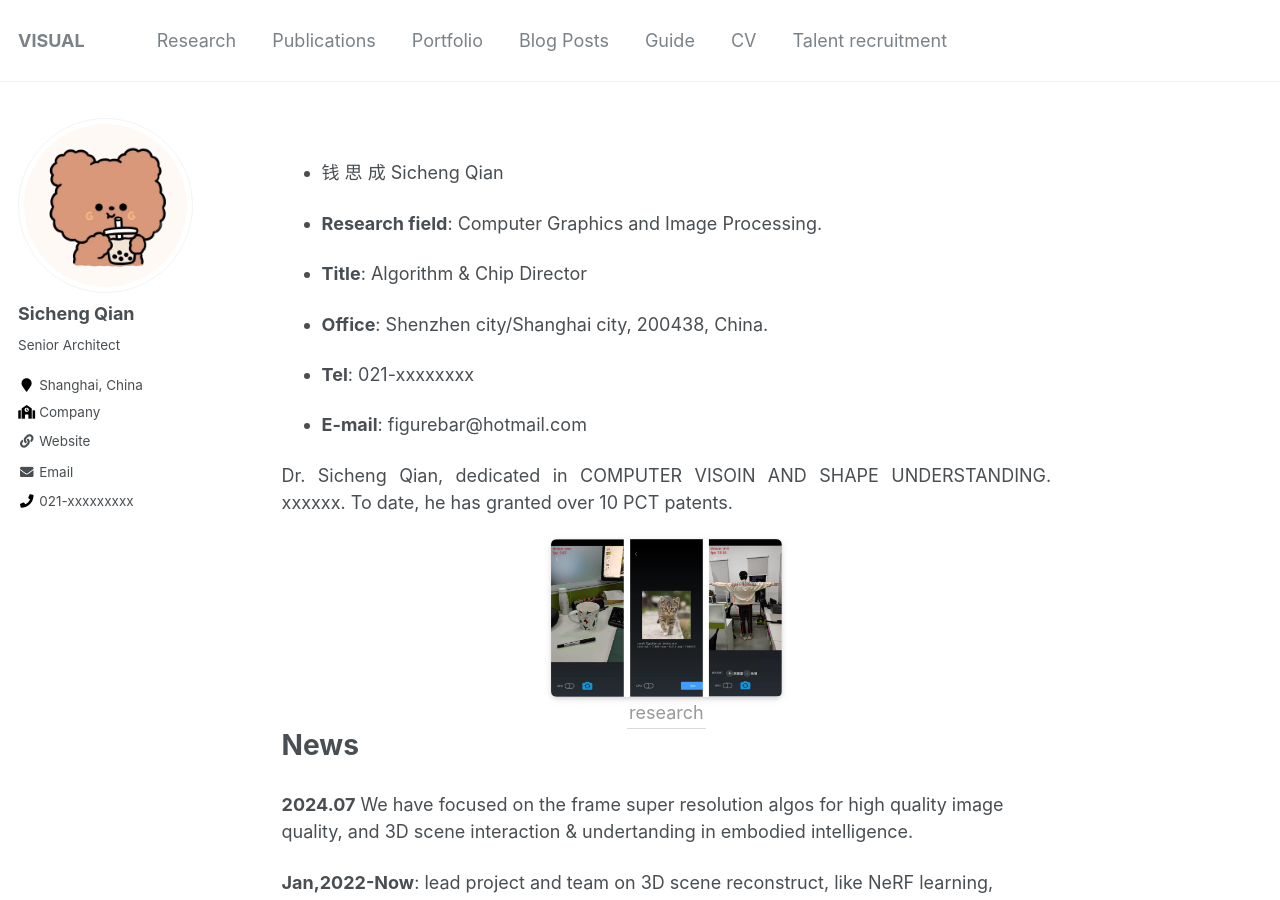
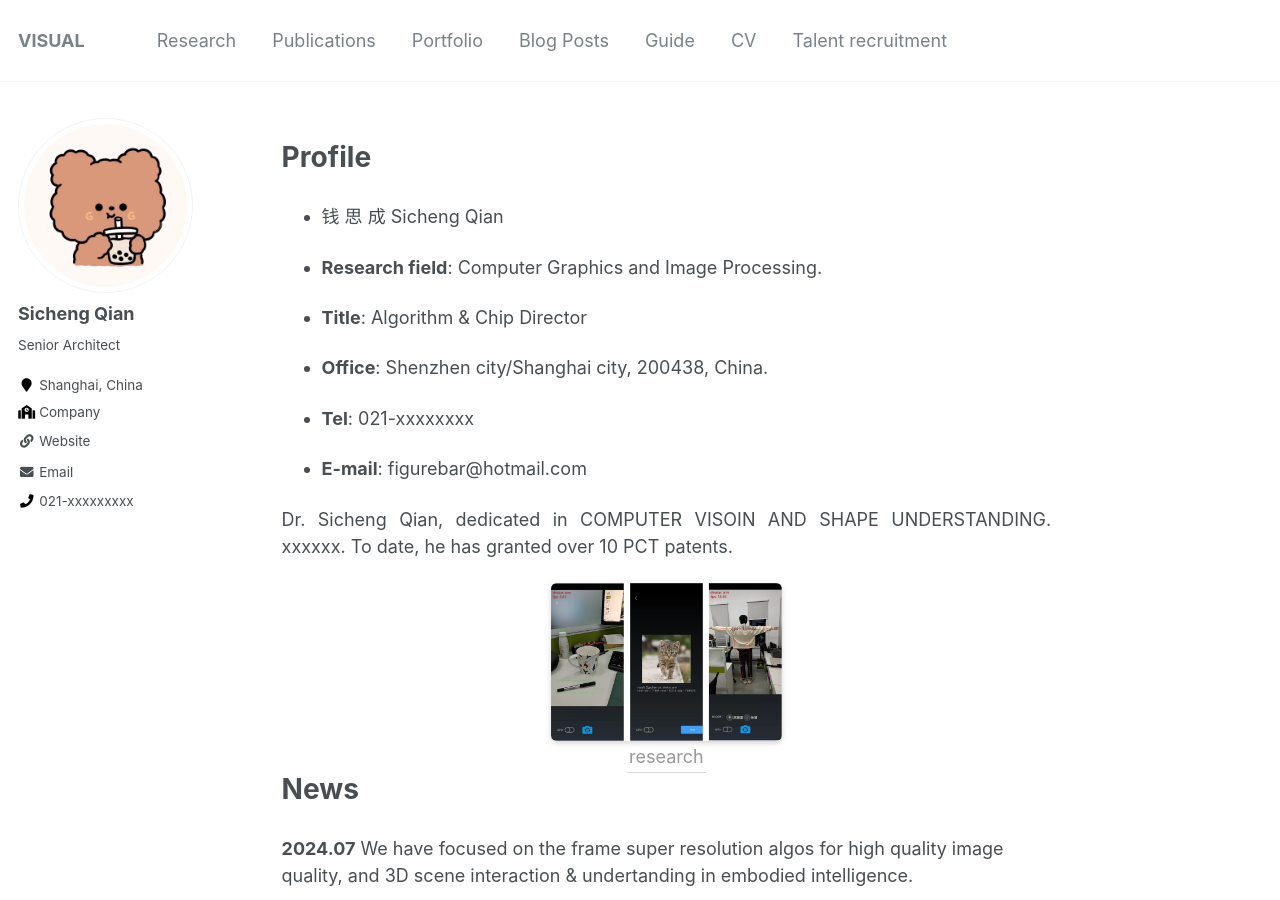
Before and after one commit to aqsc/aqsc.github.io, a Jekyll site: the page built from _pages/about.md, in a window 1280 px wide and 900 px high. Built offline with Jekyll 4.4.1, drawn with Linux system fonts in a browser that asks for light colours.

Commit message:
Update about.md

```diff
--- a/_pages/about.md
+++ b/_pages/about.md
@@ -9,6 +9,7 @@ redirect_from:
 ---
 
 {% include base_path %}
+# Profile
 
 - 钱 思 成 Sicheng Qian
 
```
